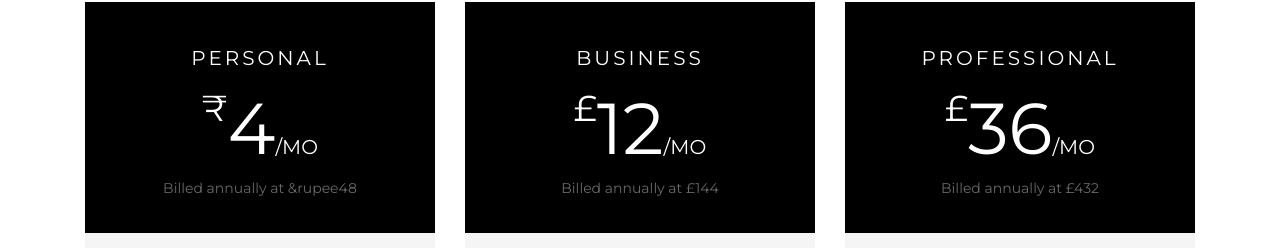
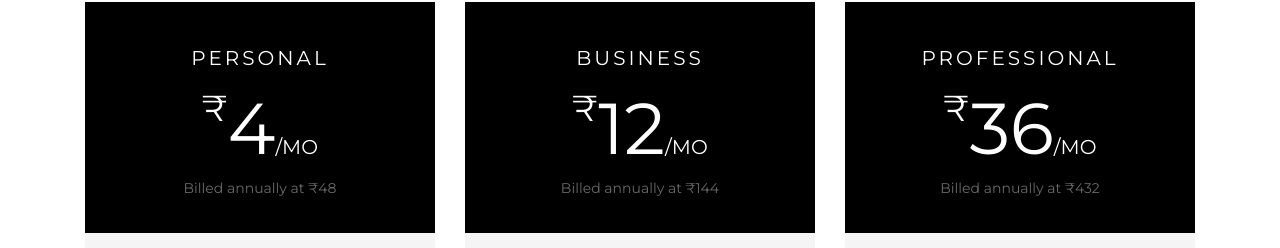
Before and after one commit to Awesome-Asad/Awesome-Asad, a plain HTML site: page services.html in a window 1280 px wide. Shown: the part 214-462 px from the top of the page. Drawn offline with Linux system fonts and the light colour scheme.

Commit message:
services.html

```diff
--- a/services.html
+++ b/services.html
@@ -138,7 +138,7 @@
     					<div class="cost">
     						<h3>Personal</h3>
     						<h1><span class="symbol">&#8377;</span>4<span class="monthly">/Mo</span></h1>
-    						<p>Billed annually at &rupee48</p>
+    						<p>Billed annually at &#8377;48</p>
     					</div>
 
     					<div class="info">
@@ -157,8 +157,8 @@
     				<div class="block">
     					<div class="cost">
     						<h3>Business</h3>
-    						<h1><span class="symbol">&pound</span>12<span class="monthly">/Mo</span></h1>
-    						<p>Billed annually at &pound144</p>
+    						<h1><span class="symbol">&#8377;</span>12<span class="monthly">/Mo</span></h1>
+    						<p>Billed annually at &#8377;144</p>
     					</div>
 
     					<div class="info">
@@ -177,8 +177,8 @@
     				<div class="block">
     					<div class="cost">
     						<h3>Professional</h3>
-    						<h1><span class="symbol">&pound</span>36<span class="monthly">/Mo</span></h1>
-    						<p>Billed annually at &pound432</p>
+    						<h1><span class="symbol">&#8377;</span>36<span class="monthly">/Mo</span></h1>
+    						<p>Billed annually at &#8377;432</p>
     					</div>
 
     					<div class="info">
@@ -262,17 +262,17 @@
 				<ul class="contact-list">
 					<li>
 						<p>
-							<i class="fa fa-home"></i>Uttar Pradesh, Lucknow, Aminabad
-
-						</p>
+							<i class="fa fa-home"></i>
+							Uttar Pradesh, Lucknow, Aminabad
+							</p>
 						<p>
-							<i class="fa fa-phone"></i>+91 9795272338
-
-						</p>
+							<i class="fa fa-phone"></i>
+							+91 9795272338
+							</p>
 						<p>
-							<i class="fa fa-envelope-o"></i>asadansari1816@gmail.com
-
-						</p>
+							<i class="fa fa-envelope-o"></i>
+							asadansari1816@gmail.com
+							</p>
 					</li>
 				</ul>
 			</div>
```
